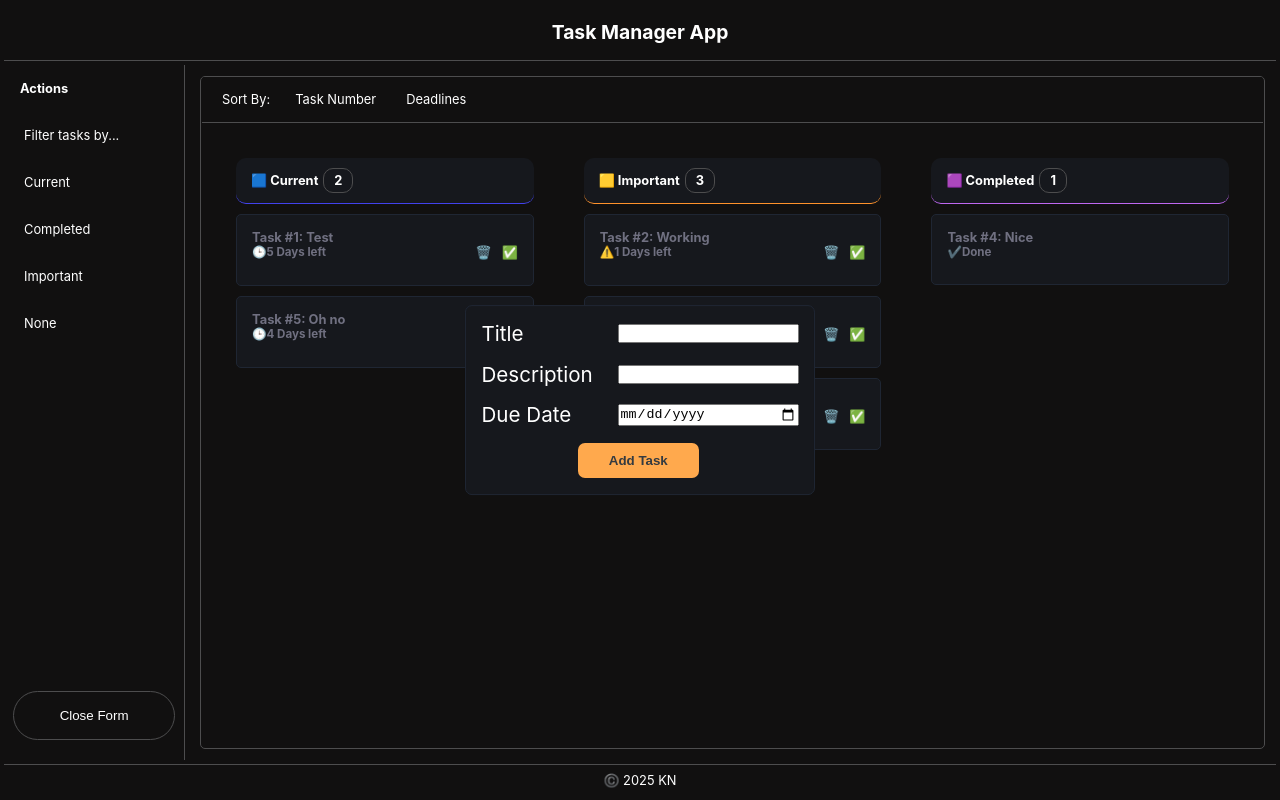
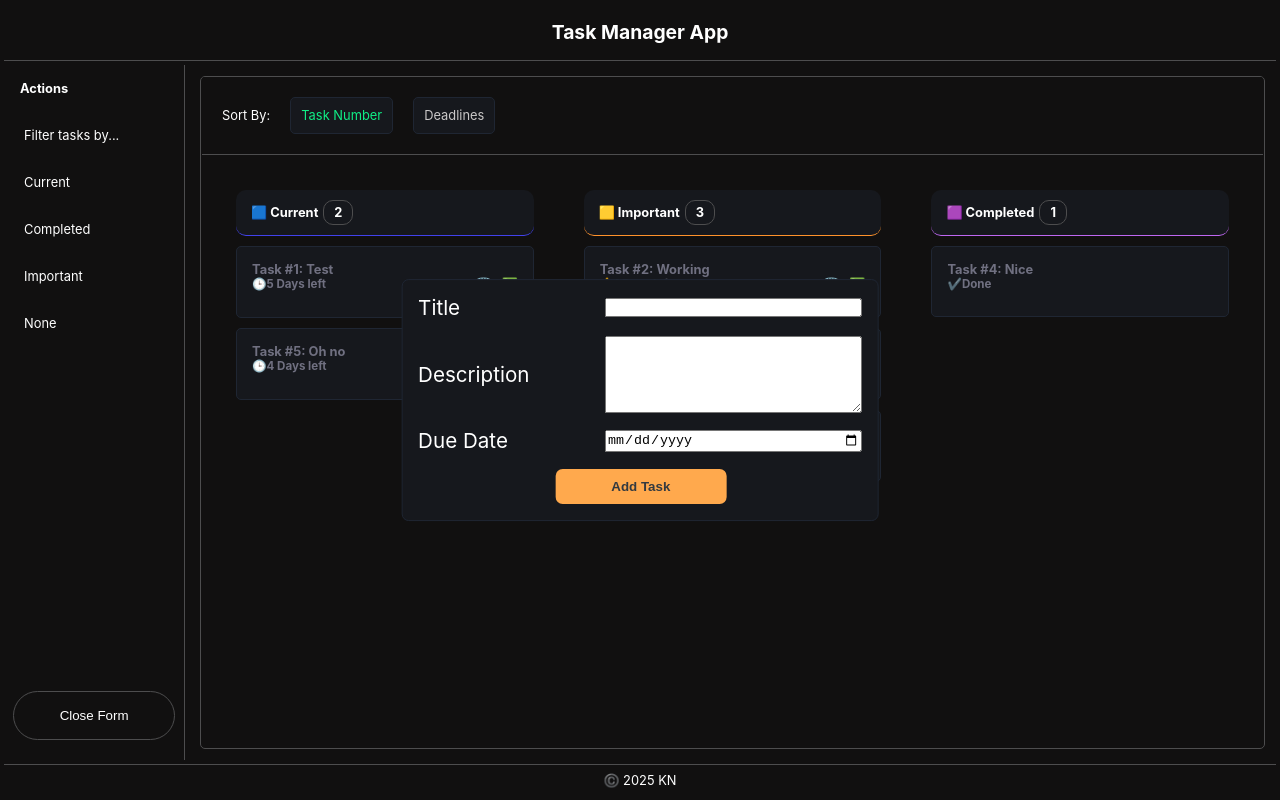
Before and after one commit to KnTest12/react-task-manager-app, a React (Create React App) app: page / in a window 1280 px wide. Both pictures are taken after a click on the button "Add Task". Built offline with nearby package versions, Linux system fonts and the light colour scheme.

Commit message:
sort feature completed

```diff
--- a/src/App.js
+++ b/src/App.js
@@ -107,13 +107,28 @@ function Sidebar({ showAddTask, onShowAddForm }) {
 }
 
 function TaskManager({ tasks, onCompleteTask, onDeleteTask }) {
+  const [sortBy, setSortBy] = useState("id");
+
+  const currentSort = (a, b) => {
+    if (sortBy === "id") {
+      return a.id - b.id;
+    } else if (sortBy === "deadline") {
+      return a.deadline - b.deadline;
+    }
+  };
+
+  function handleSort(category) {
+    setSortBy((sortBy) => category);
+  }
+
   return (
     <div className="content">
-      <Sortbar />
+      <Sortbar sortBy={sortBy} onSort={handleSort} />
       <Tasklist
         tasks={tasks}
         onCompleteTask={onCompleteTask}
         onDeleteTask={onDeleteTask}
+        currentSort={currentSort}
       >
         current
       </Tasklist>
@@ -121,6 +136,7 @@ function TaskManager({ tasks, onCompleteTask, onDeleteTask }) {
         tasks={tasks}
         onCompleteTask={onCompleteTask}
         onDeleteTask={onDeleteTask}
+        currentSort={currentSort}
       >
         important
       </Tasklist>
@@ -129,18 +145,39 @@ function TaskManager({ tasks, onCompleteTask, onDeleteTask }) {
   );
 }
 
-function Sortbar() {
+function Sortbar({ sortBy, onSort }) {
   return (
     <div className="sortbar">
       <label>Sort By:</label>
-      <span>Task Number</span>
-      <span>Deadlines</span>
+      <ul>
+        <li
+          className={sortBy === "id" ? "selected" : null}
+          onClick={() => onSort("id")}
+        >
+          Task Number
+        </li>
+        <li
+          className={sortBy === "deadline" ? "selected" : null}
+          onClick={() => onSort("deadline")}
+        >
+          Deadlines
+        </li>
+      </ul>
     </div>
   );
 }
 
-function Tasklist({ tasks, children, onCompleteTask, onDeleteTask }) {
-  const filteredTasks = tasks.filter((tasks) => tasks.status === children);
+function Tasklist({
+  tasks,
+  children,
+  onCompleteTask,
+  onDeleteTask,
+  currentSort,
+}) {
+  const filteredTasks = tasks
+    .filter((tasks) => tasks.status === children)
+    .slice()
+    ?.sort(currentSort);
   const numTasks = filteredTasks.length;
 
   return (
@@ -255,11 +292,13 @@ function AddForm({ id, onAddTask }) {
         onChange={(e) => setTitle(e.target.value)}
       ></input>
       <label>Description</label>
-      <input
+      <textarea
+        rows="5"
+        cols="30"
         type="text"
         value={description}
         onChange={(e) => setDescription(e.target.value)}
-      ></input>
+      ></textarea>
       <label>Due Date</label>
       <input
         type="date"
--- a/src/index.css
+++ b/src/index.css
@@ -166,13 +166,22 @@ form {
   margin-right: 20px;
 }
 
-.sortbar span {
+.sortbar ul {
+  display: flex;
+}
+
+.sortbar li {
+  margin-top: 10px;
   margin-right: 20px;
-  padding: 5px;
+  padding: 10px;
   cursor: pointer;
 }
 
-.sortbar span:hover {
+.selected {
+  color: rgb(16, 238, 134);
+}
+
+.sortbar li:hover {
   color: var(--color-sortbar-hover-text);
 }
 
```
